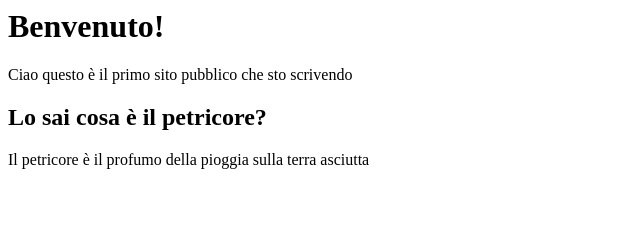
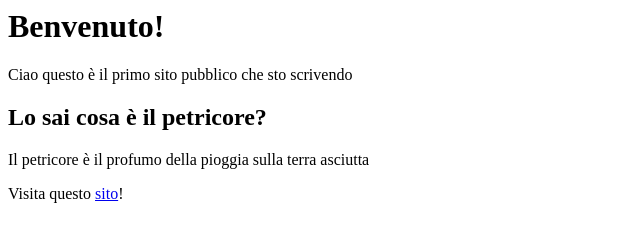
Before and after one commit to Cleo98/Cleo98.github.io, a plain HTML site: page index.html in a window 1280 px wide. Shown: the whole page, without its empty margins (0-640 px from the left). Drawn offline with Linux system fonts and the light colour scheme.

Commit message:
Update index.html

```diff
--- a/index.html
+++ b/index.html
@@ -10,6 +10,8 @@
     <h2> Lo sai cosa è il <b>petricore</b>?</h2>
     <p> Il petricore è il profumo della pioggia sulla terra asciutta </p>
 
+    <p> Visita questo <a href = "http://duskfeel.github.io">sito</a>! </p>
+
   </body>
 
 </html>
```
